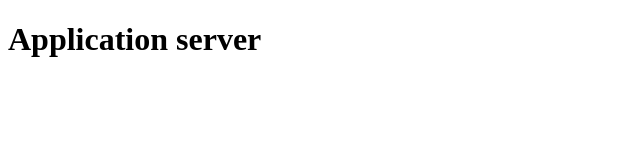
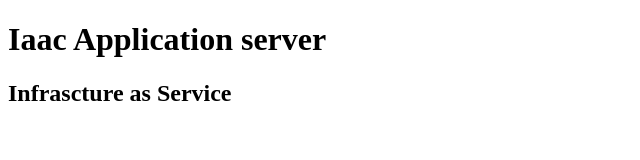
Before and after one commit to Olivier-hash/Asynchronous, a website: page index.html in a window 1280 px wide. Shown: the whole page, without its empty margins (0-640 px from the left). Drawn offline with Linux system fonts and the light colour scheme.

Commit message:
Added new service provision

```diff
--- a/index.html
+++ b/index.html
@@ -8,7 +8,10 @@
 <body>
     <div>
         <div>
-            <h1>Application server</h1>
+            <h1>Iaac Application server</h1>
+        </div>
+        <div>
+            <h2>Infrascture as Service</h2>
         </div>
     </div>
 </body>
```
